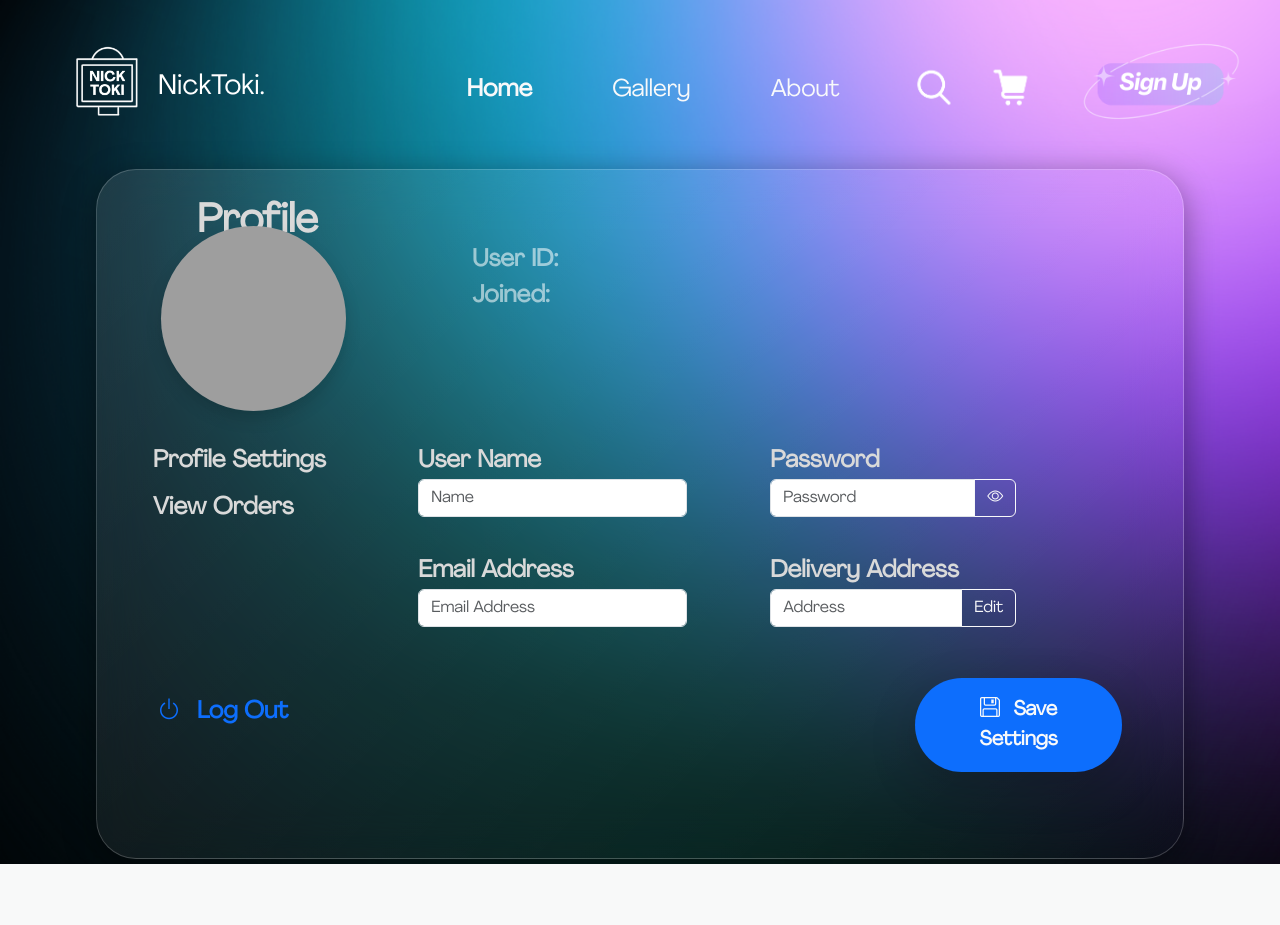
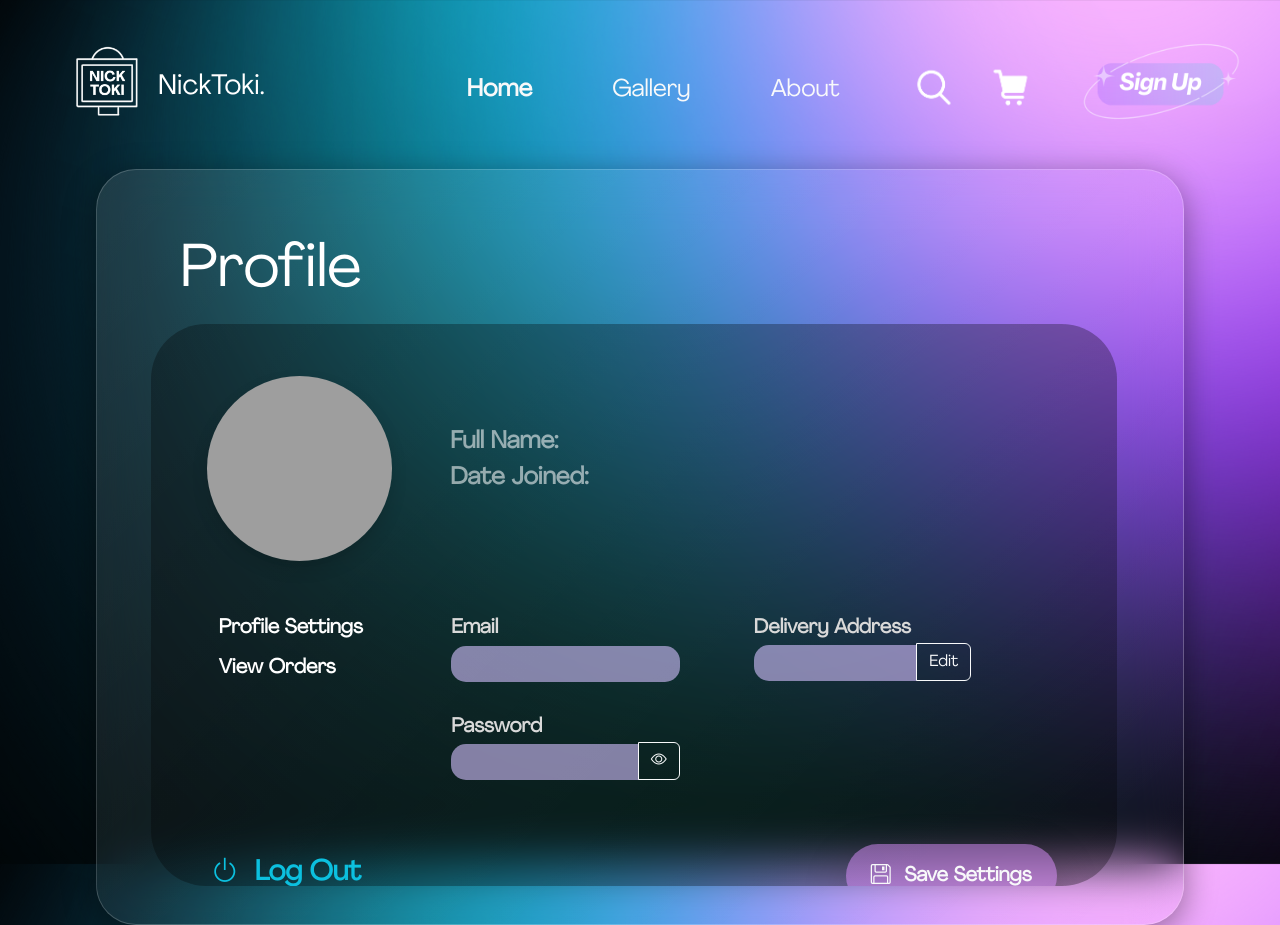
Before and after one commit to NickNakshies/NIckToki, a PHP site: page /profile.php in a window 1280 px wide. Before the commit the page ends 864 px from the top, so only its background shows below. Run offline with PHP 8.4, Linux system fonts and the light colour scheme; grey boxes are pictures that could not be loaded.

Commit message:
revisions 2:15pm

```diff
--- a/profile.php
+++ b/profile.php
@@ -3,74 +3,84 @@
 ?>
 
 <!--Profile-->
-        <div class="p-4 mt-1 row ms-4">
-            <h2 class="fw-bold fs-1" style="color: #d9d9d9;">Profile</h2>
+
+    <div class="p-4 mt-5 row ms-4 mb-3 profile-container">
+        <h2 class="profile-text" style="color: #ffffffff; transform: scale(1.2); margin-left: 12%;">Profile</h2>
     </div>
-        <div class="row p-1 ms-4">
-            <div class="col-lg-3 ms-4">
-                <form>
+
+    <div class="container mt-5 overflow-scroll profile-window">
+    <form id="formValidate">
+        <div class="row p-1 ms-1">
+            <div class="col-lg-3 ms-4 mt-5">
                 <label for="file">
                     <div class="profile-pic shadow" id="set-pic" style="background-image: url('https://cdn.pixabay.com/photo/2015/10/05/22/37/blank-profile-picture-973460_640.png')">
-                            <span style="margin-top:;"><i class="bi bi-camera fs-1"></i></span>
+                        <span><i class="bi bi-camera fs-1"></i></span>
                     </div>
                 </label>
                 <input type="file" name="file" id="file" accept="image/*" onchange="loadFile(event)">
-                </form>
             </div>
-            <div class="col-md-5 fw-bold fs-4 mt-3 ms-5 me-3 username-fade">
-                <strong class="me-3">User ID:</strong><span id="playerID"></span><br>
-                <strong class="me-3">Joined:</strong><span id="joinDate"></span>
+
+            <div class="col-md-5 fs-4 mt-5 ms-2 me-5 pt-5 pt-2 username-fade">
+                <strong class="me-3">Full Name:</strong><span id="fullName"></span><br>
+                <strong class="me-3">Date Joined:</strong><span id="joinDate"></span>
             </div>
         </div>
-        <div class="row p-4 mt-1 ms-4 fw-bold fs-4 pb-5">
+
+        <div class="row p-4 mt-4 ms-4 fw-bold fs-5 pb-5">
             <div class="col col-lg-3 ms-2">
                 <a href="#" class="profile-link row" style="margin-bottom: 5%;">Profile Settings</a>
                 <a href="/pages/Past_Orders/orders.html" class="profile-link row" style="margin-bottom: 10%;">View Orders</a>
             </div>
 
-            <!--User Info-->
         <div class="col me-5">
             <div class="row">
                 <div class="col">
-                        <label style="color: #d9d9d9;">User Name</label><br>
-                        <input type="text" id="name" class="form-control" placeholder="Name" required style="width: 82%;"><br>
-                    </div>
-                    <div class="col">
+                    <label style="color: #d9d9d9;">Email</label><br>
+                    <input type="email" class="form-control" id="email" required style="width: 82%;"><br>
+
                     <label class="fw-bold" style="color: #d9d9d9;">Password</label>
-                        <div class="input-group" style="width: 75%;">
-                            <input type="password" class="form-control" id="password" placeholder="Password" required>
+                    <div class="input-group" style="width: 82%;">
+                    <input type="password" class="form-control" id="password" required>
                         <button class="btn btn-outline-light" type="button" id="togglePassword">
                             <i class="bi bi-eye"></i>
                         </button>
         </div>
          </div>
-                </div>
-                <form id="formValidate">
-                    <div class="row">
-                        <div class="col">
-                            <label style="color: #d9d9d9;">Email Address</label><br>
-                            <input type="email" class="form-control" id="email" placeholder="Email Address" required style = "width: 82%">
-                        </div>
+
         <div class="col">
             <label class="fw-bold" style="color: #d9d9d9;">Delivery Address</label>
-                            <div class="input-group" style="width: 75%;">
-                            <input type="password" class="form-control" id="password" placeholder="Address" required>
-                            <button class="btn btn-outline-light" type="button" id="togglePassword">
-                                Edit
-                            </button>
+            <div class="input-group" style="width: 78%;">
+                <input type="text" class="form-control" id="deliveryAddress" required>
+                    <button class="btn btn-outline-light" type="button">Edit</button>
+            </div>
         </div>
   </div>
 </div>
             </div>
 
-            <!--Log out and Save button-->
-                <div class="row" style="margin-top: 5%;">
-                    <div class="col mt-3">
-                        <a href="/pages/Sign_In_Up/signin.html" id="logout-btn" class="text-primary profile-link" ><i class="bi bi-power me-3"></i>Log Out</a>
+<div class="row">
+  <div class="col-auto mt-4 ms-5">
+    <a href="/pages/Sign_In_Up/signin.html" id="logout-btn" class="profile-link fs-3 fw-bold" style="color: #0cc0df;">
+      <i class="bi bi-power me-3"></i>Log Out
+    </a>
   </div>
-                    <div class="col offset-lg-6">
-                        <button type="submit" class="btn ms-3 rounded-pill bg-primary text-light fs-5 px-4 py-3 fw-bold shadow-lg viewOrder" onclick="saveUserData()"><i class="bi bi-floppy me-2"></i> Save Settings</button>
+
+  <div class="col"></div>
+
+  <div class="col-auto mt-3 me-5">
+    <button
+      type="submit"
+      class="btn rounded-pill text-light fs-5 px-4 py-3 fw-bold shadow-lg viewOrder"
+      style="background-color: rgba(217, 141, 252, 0.5);"
+      onclick="saveUserData()"
+    >
+      <i class="bi bi-floppy me-2"></i> Save Settings
+    </button>
   </div>
+</div>
+
+
+
         </div>
     </form>
 </div>
--- a/style.css
+++ b/style.css
@@ -56,7 +56,8 @@
     margin-top: 10vh;
 }
 
-/* ===============================================CART CSS ===============================================*/
+
+/* =============================================== CART CSS ===============================================*/
 .product-header {
   display: flex;
   justify-content: space-between;
@@ -245,15 +246,15 @@
   display: none;
 }
 
-/* ===============================================CART CSS ===============================================*/
+/* =============================================== CART CSS ===============================================*/
+
+
+
 /* PROFILE CSS */
 
-.profile-window::-webkit-scrollbar {
-    display: none;
-}
-
 .profile-link {
-    color: #d9d9d9;
+    text-decoration: underline;
+    color: #ffffff;
     text-decoration: none;
     transition: opacity 0.3s ease;
 }
@@ -262,19 +263,39 @@
     opacity: 0.5;
 }
 
-.username-fade {
-    color: rgba(255, 255, 255, 0.562)
+.username-fade{
+    color:rgba(255, 255, 255, 0.562)
 }
 
-.viewOrder {
+.viewOrder{
     transition: 0.3s ease;
 }
 
-.viewOrder:hover {
-    transform: scale(1.1)
+.viewOrder:hover{
+    transform:scale(1.1)
+
 }
 
 /* Profile Picture */
+
+.profile-window {
+    max-width: 90%;
+    height: 65vh;
+    border-radius: 55px;
+    background: linear-gradient(
+      0deg,
+      rgba(0, 0, 0, 0.3) 0%,
+      rgba(0, 0, 0, 0.3) 100%
+    );
+    overflow: hidden;
+    position: relative;
+    z-index: 10;
+}
+
+.profile-window::-webkit-scrollbar {
+    display: none;
+}
+
 .profile-pic {
     border-radius: 50%;
     height: 185px;
@@ -291,7 +312,7 @@
 }
 
 .profile-pic:hover {
-    background-color: rgba(0, 0, 0, .5);
+    background-color: rgba(0,0,0,.5);
     z-index: 10000;
     color: #fff;
     transition: all .3s ease;
@@ -307,11 +328,31 @@
 form input[type="file"] {
     display: none;
     cursor: pointer;
+ }
+
+.form-control {
+  margin-top: 1%;
+  background-color: rgba(214, 193, 255, 0.6);
+  color: #1a1a1a;
+  border-radius: 15px;
+  border: none;
+  transition: background-color 0.3s ease, box-shadow 0.3s ease;
+}
+
+.form-control::placeholder {
+  color: #7a6599;
+  opacity: 0.7;
+}
+
+.form-control:focus {
+  background-color: #e2d4ff;
+  box-shadow: 0 0 8px rgba(134, 182, 226, 0.5);
+  outline: none;
+  color: #000;
 }
 
 
-
-/* SIGN UP CSS - CLA */
+/* SIGN UP CLA */
 #signup-title {
     color: white;
     text-shadow:
@@ -322,8 +363,8 @@
     text-align: center;
     width: auto;
     margin-top: 3%;
-    padding: 2%;
-    height: -500%;
+    margin-bottom: 10px;
+    padding: 1.5%;
     font-size: 400%;
 }
 
@@ -337,7 +378,6 @@
 
 .signup-info {
     width: 500px;
-    /* max-width: 400px; */
     margin: 0 auto;
 }
 
@@ -377,25 +417,22 @@
 
 .submit-button {
     text-align: center;
-    margin-top: 1.5%;
+    margin-top: 2%;
+    margin-bottom: 2%;
     font-weight: 2000;
 }
 
 #form-submit {
     letter-spacing: 1px;
     width: 16%;
-    /* reduced from 17% */
     height: 90%;
-    /* reduced from 100% */
     padding: 10px 32px;
-    /* reduced padding */
     border-radius: 30px;
     background-color: #f87aff65;
     color: white;
     border: none;
     font-weight: bolder;
     font-size: 20px;
-    /* reduced font size */
     cursor: pointer;
     transition: 0.3s ease;
 }
@@ -410,7 +447,6 @@
 .signin-info {
     font-size: 130%;
     width: 500px;
-    /* max-width: 400px; */
     margin: 0 auto;
     margin-top: 0.5%;
 }
@@ -435,6 +471,7 @@
     background-color: #d6c1ffaa;
     outline: none;
 }
+
 
 .submit-button2 {
     text-align: center;
@@ -468,21 +505,19 @@
     font-weight: bolder;
     text-align: center;
     margin-top: 4%;
+    margin-bottom: 3%;
     color: #b1efff;
 }
 
 .create-account a {
     color: #b1efff;
-    /* or any color you like */
     text-decoration: underline;
     font-weight: bold;
-    /* optional */
     transition: color 0.3s ease;
 }
 
 .create-account a:hover {
     color: #56747b;
-    /* hover color */
     text-decoration: underline;
 }
 
```
Also changed, not shown: signin.php (+33 -3 lines), signup.php (+43 -14 lines). Lines whose indentation alone changed are shown as unchanged.
